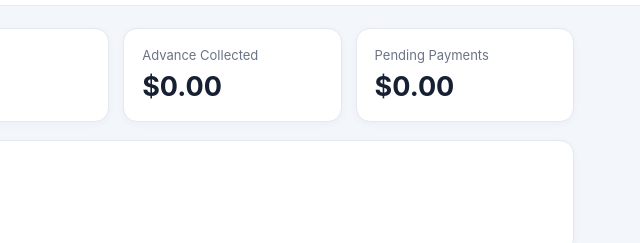
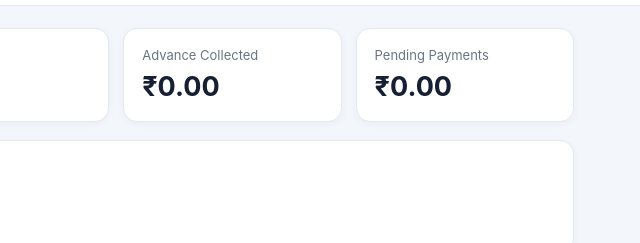
Before and after one commit to Dinesh0405/PG-Management, a plain HTML site: page index.html in a window 1280 px wide. Shown: the part 142-385 px from the top of the page, 640-1280 px from the left. Drawn offline with Linux system fonts and the light colour scheme.

Commit message:
pg management  doller changes

```diff
--- a/app.js
+++ b/app.js
@@ -1,7 +1,7 @@
 const DB_NAME="pg_manager_db", DB_VER=1;
 let db, installPrompt=null;
 const $=s=>document.querySelector(s);
-const money=n=>new Intl.NumberFormat("en-US",{style:"currency",currency:"USD"}).format(Number(n||0));
+const money=n=>new Intl.NumberFormat("en-US",{style:"currency",currency:"INR"}).format(Number(n||0));
 const uid=()=>crypto.randomUUID?crypto.randomUUID():Date.now()+"-"+Math.random();
 
 function openDB(){return new Promise((resolve,reject)=>{const r=indexedDB.open(DB_NAME,DB_VER);r.onupgradeneeded=e=>{const d=e.target.result;["guests","rooms","payments"].forEach(s=>{if(!d.objectStoreNames.contains(s))d.createObjectStore(s,{keyPath:"id"})})};r.onsuccess=()=>{db=r.result;resolve(db)};r.onerror=()=>reject(r.error)})}
--- a/index.html
+++ b/index.html
@@ -31,8 +31,8 @@
     <div class="card"><span>Total Guests</span><strong id="statGuests">0</strong></div>
     <div class="card"><span>Occupied Beds</span><strong id="statOccupied">0</strong></div>
     <div class="card"><span>Vacant Beds</span><strong id="statVacant">0</strong></div>
-    <div class="card"><span>Advance Collected</span><strong id="statAdvance">$0</strong></div>
-    <div class="card"><span>Pending Payments</span><strong id="statPending">$0</strong></div>
+    <div class="card"><span>Advance Collected</span><strong id="statAdvance">₹0</strong></div>
+    <div class="card"><span>Pending Payments</span><strong id="statPending">₹0</strong></div>
   </div>
   <div class="panel">
     <div class="panel-head"><h2>Quick actions</h2></div>
```
